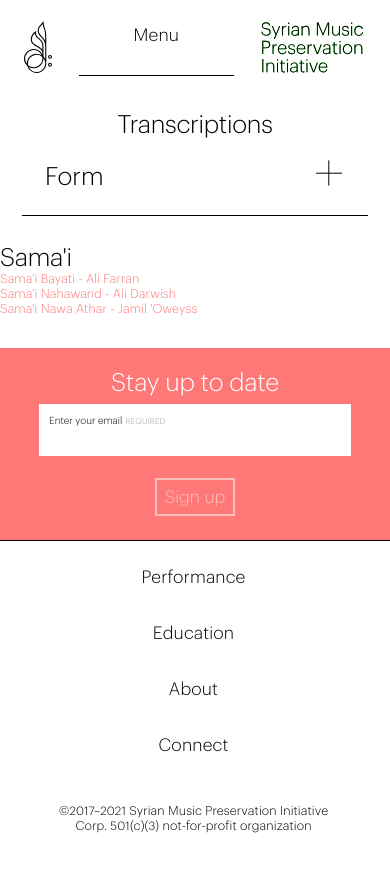
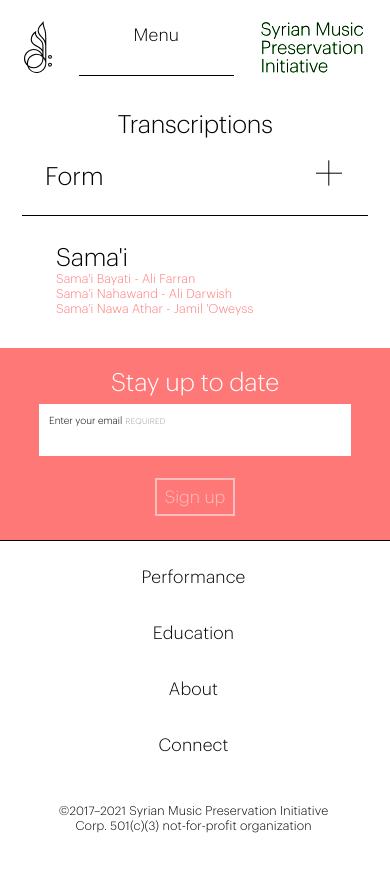
Before and after one commit to SyrianMusic/syrian-music-www, a Next.js app: page /education/transcriptions in a window 390 px wide. Shown: the top 872 px of the page. Built offline with nearby package versions, Linux system fonts and the light colour scheme.

Commit message:
mobile panel styling

```diff
--- a/pages/education/transcriptions.js
+++ b/pages/education/transcriptions.js
@@ -4,6 +4,7 @@ import SortedList from '../../components/SortedList';
 import Tabs from '../../components/Tabs';
 import Title from '../../components/Title';
 import transcriptions from '../../data/transcriptions';
+import theme from '../../styles/theme';
 
 const createSections = ({ renderSectionId, renderTitle, renderText, sortItems }) =>
   Object.entries(transcriptions)
@@ -135,28 +136,54 @@ const tabs = [
   {
     id: 'form',
     label: 'Form',
-    panel: <SortedList sections={sortSections(transcriptionsByForm)} />,
+    panel: (
+      <SortedList
+        className="page-Transcriptions-panel"
+        sections={sortSections(transcriptionsByForm)}
+      />
+    ),
   },
   {
     id: 'composer',
     label: 'Composer',
-    panel: <SortedList sections={sortSections(transcriptionsByComposer)} />,
+    panel: (
+      <SortedList
+        className="page-Transcriptions-panel"
+        sections={sortSections(transcriptionsByComposer)}
+      />
+    ),
   },
   {
     id: 'maqam',
     label: 'Maqam',
-    panel: <SortedList sections={sortSections(transcriptionsByMaqam)} />,
+    panel: (
+      <SortedList
+        className="page-Transcriptions-panel"
+        sections={sortSections(transcriptionsByMaqam)}
+      />
+    ),
   },
 ];
 
 const TranscriptionsPage = () => {
-  const selectedTab = '';
-
   return (
     <SiteLayout className="page-Transcriptions-SiteLayout" pathname="/education/transcriptions">
       <Title>Education and Preservation</Title>
       <Hero title="Transcriptions" />
-      <Tabs label={`transcriptions-by-${selectedTab}`} tabs={tabs} />
+      <Tabs renderLabel={({ selectedTab }) => `transcriptions-by-${selectedTab}`} tabs={tabs} />
+      <style jsx>
+        {`
+          :global(.page-Transcriptions-panel) {
+            padding: 0 ${theme.pxToRem(56)};
+          }
+
+          @media screen and (min-width: ${theme.breakpoint.mobileToDesktop}px) {
+            :global(.page-Transcriptions-panel) {
+              padding: 0;
+            }
+          }
+        `}
+      </style>
     </SiteLayout>
   );
 };
```
